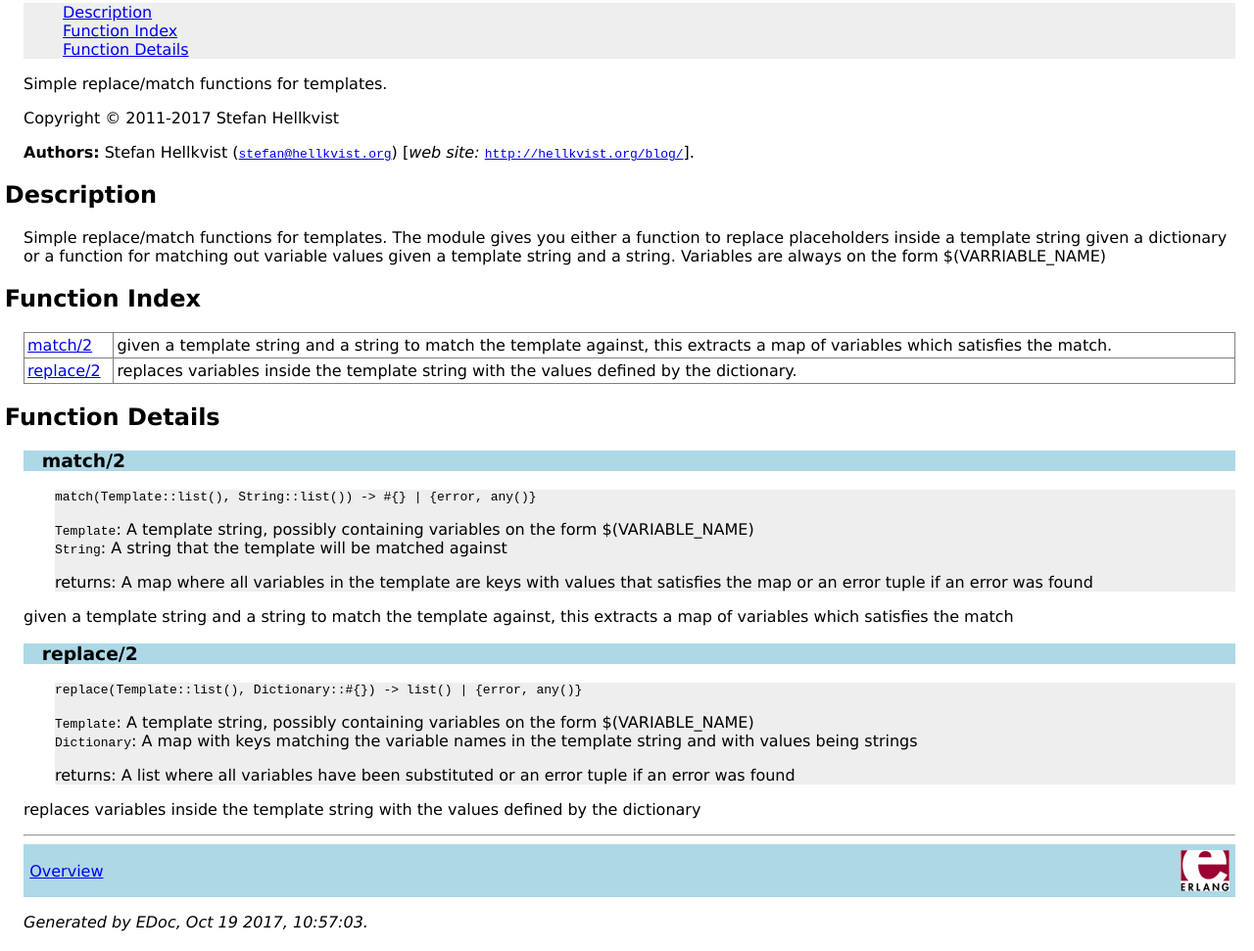
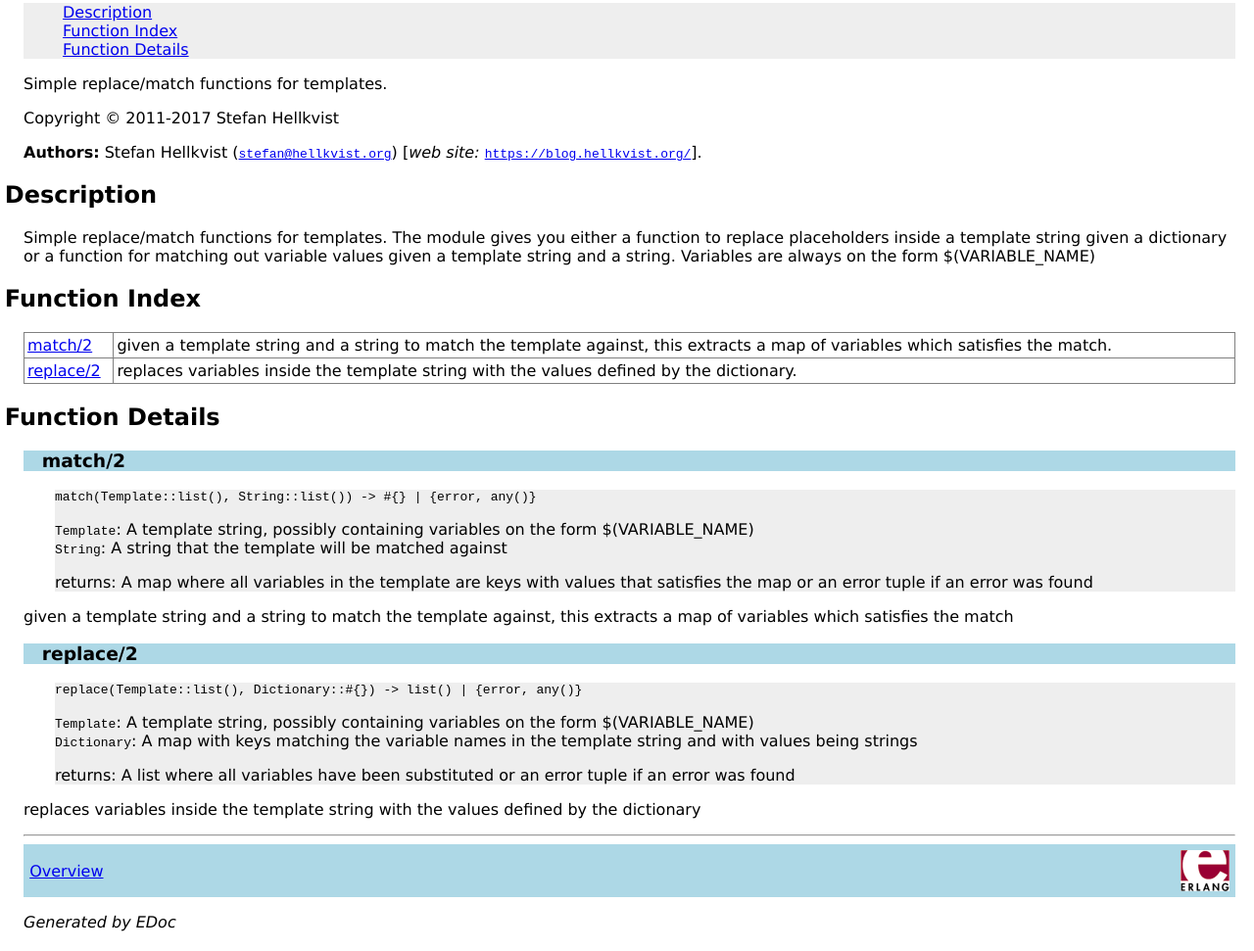
Before and after one commit to peffis/template, a plain HTML site: page doc/template.html in a window 1280 px wide. Shown: the part 161-1132 px from the top of the page at 98% size. Drawn offline with Linux system fonts and the light colour scheme.

Commit message:
minor doc update

```diff
--- a/doc/template.html
+++ b/doc/template.html
@@ -13,12 +13,12 @@
 <ul class="index"><li><a href="#description">Description</a></li><li><a href="#index">Function Index</a></li><li><a href="#functions">Function Details</a></li></ul>Simple replace/match functions for templates.
 <p>Copyright © 2011-2017 Stefan Hellkvist</p>
 
-<p><b>Authors:</b> Stefan Hellkvist (<a href="mailto:stefan@hellkvist.org"><tt>stefan@hellkvist.org</tt></a>) [<em>web site:</em> <tt><a href="http://hellkvist.org/blog/" target="_top">http://hellkvist.org/blog/</a></tt>].</p>
+<p><b>Authors:</b> Stefan Hellkvist (<a href="mailto:stefan@hellkvist.org"><tt>stefan@hellkvist.org</tt></a>) [<em>web site:</em> <tt><a href="https://blog.hellkvist.org/" target="_top">https://blog.hellkvist.org/</a></tt>].</p>
 
 <h2><a name="description">Description</a></h2>Simple replace/match functions for templates. The module gives you either a
   function to replace placeholders inside a template string given a dictionary or
   a function for matching out variable values given a template string and a string.
-  Variables are always on the form $(VARRIABLE_NAME)
+  Variables are always on the form $(VARIABLE_NAME)
 <h2><a name="index">Function Index</a></h2>
 <table width="100%" border="1" cellspacing="0" cellpadding="2" summary="function index"><tr><td valign="top"><a href="#match-2">match/2</a></td><td>given a template string and a string to match the template against, this extracts a map of variables which
   satisfies the match.</td></tr>
@@ -48,6 +48,6 @@
 <hr>
 
 <div class="navbar"><a name="#navbar_bottom"></a><table width="100%" border="0" cellspacing="0" cellpadding="2" summary="navigation bar"><tr><td><a href="overview-summary.html" target="overviewFrame">Overview</a></td><td><a href="http://www.erlang.org/"><img src="erlang.png" align="right" border="0" alt="erlang logo"></a></td></tr></table></div>
-<p><i>Generated by EDoc, Oct 19 2017, 10:57:03.</i></p>
+<p><i>Generated by EDoc</i></p>
 </body>
 </html>
```
Also changed, not shown: doc/overview-summary.html (+1 -1 lines), 1 other file.
